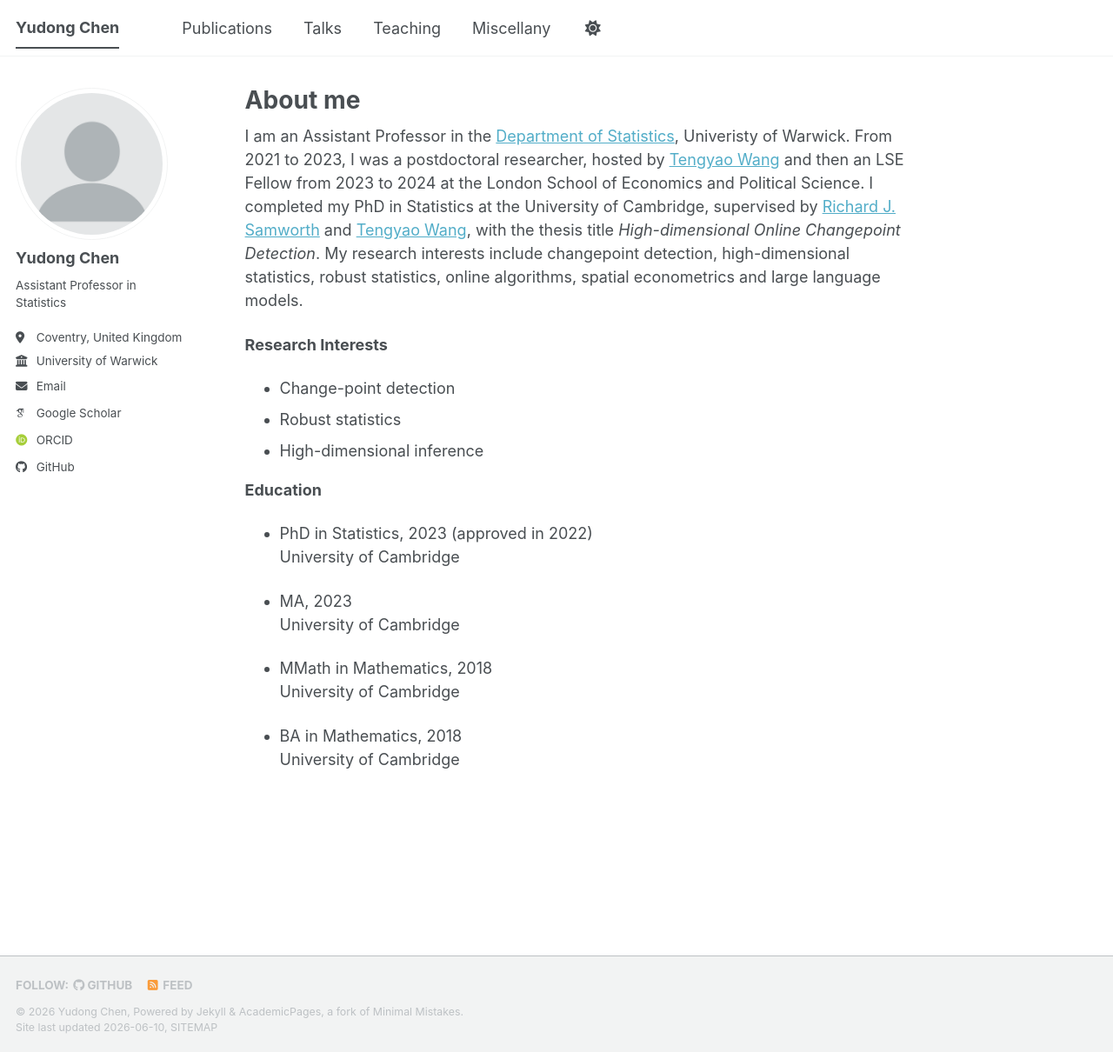
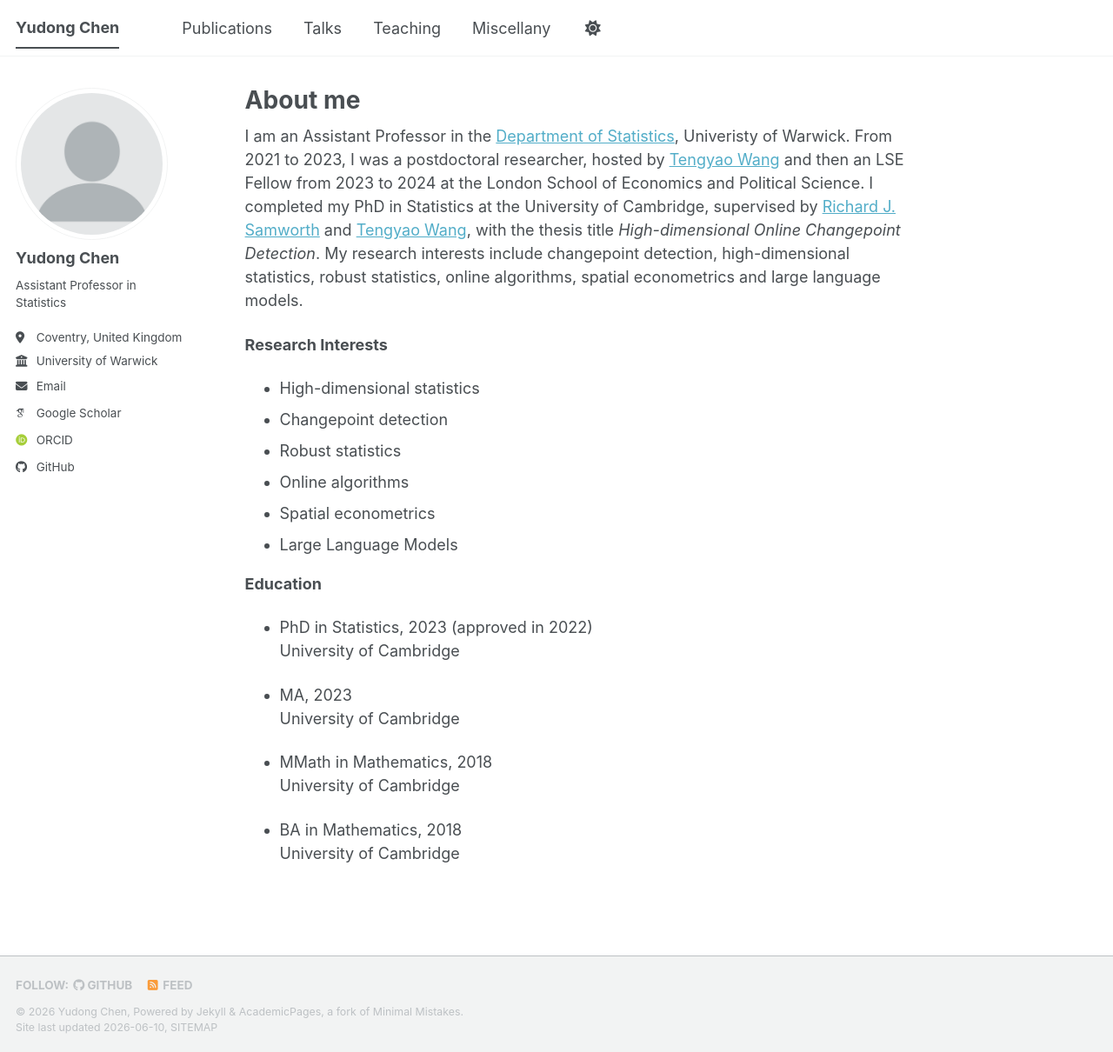
Before and after one commit to yudongchen88/yudongchen88.github.io, a Jekyll site: the page built from _pages/about.md, in a window 1280 px wide and 1210 px high. Shown: the whole window at 87% size. Built offline with Jekyll 4.4.1, drawn with Linux system fonts in a browser that asks for light colours; some web fonts are replaced; a script bundle is joined from its source files by our own code; library files that are not in the unit come from our copies.

Commit message:
Update about.md

```diff
--- a/_pages/about.md
+++ b/_pages/about.md
@@ -12,9 +12,12 @@ I am an Assistant Professor in the [Department of Statistics](https://warwick.ac
 
 **Research Interests**
 
-- Change-point detection
+- High-dimensional statistics
+- Changepoint detection
 - Robust statistics
-- High-dimensional inference
+- Online algorithms
+- Spatial econometrics
+- Large Language Models
 
 
 **Education**
```
